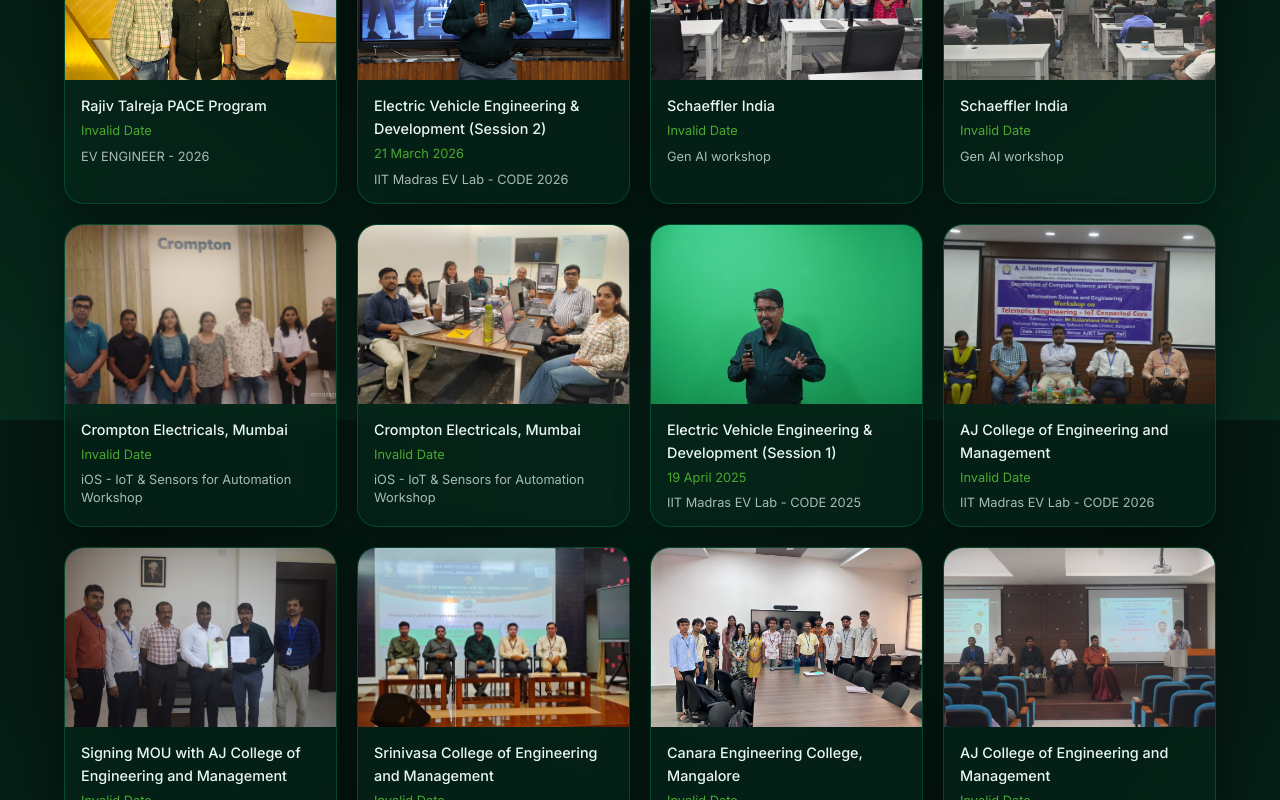
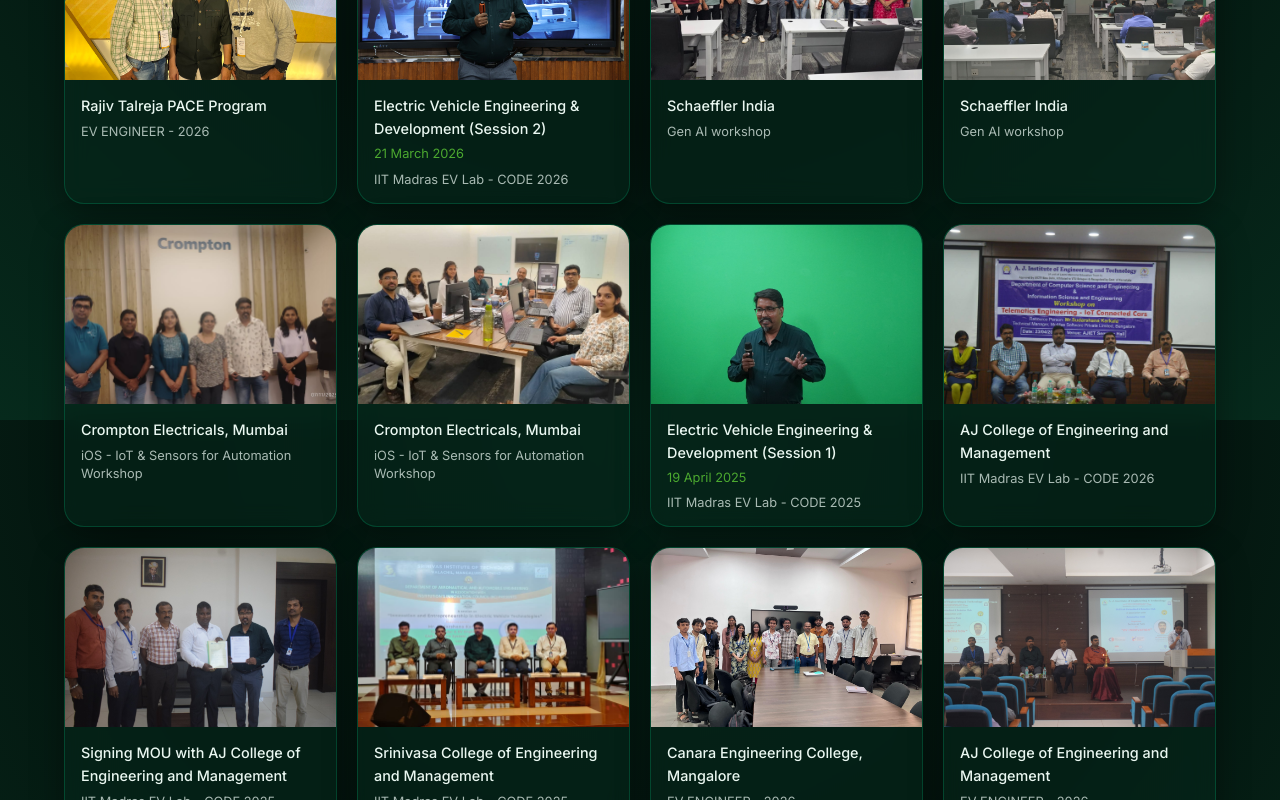
Before and after one commit to CARSOFTWARESYSTEMS/AutonomousEV, a Next.js app: page /workshop-gallery in a window 1280 px wide. Shown: the part 3580-4380 px from the top of the page. Built offline with nearby package versions, Linux system fonts and the light colour scheme.

Commit message:
Updated invalidate logic

```diff
--- a/src/app/workshop-gallery/WorkshopGalleryPage.tsx
+++ b/src/app/workshop-gallery/WorkshopGalleryPage.tsx
@@ -9,6 +9,7 @@
 
   function formatDate(dateStr: string) {
     const d = new Date(dateStr + "T00:00:00");
+    if (isNaN(d.getTime())) return "";
     return d.toLocaleDateString("en-IN", { day: "numeric", month: "long", year: "numeric" });
   }
 
```
